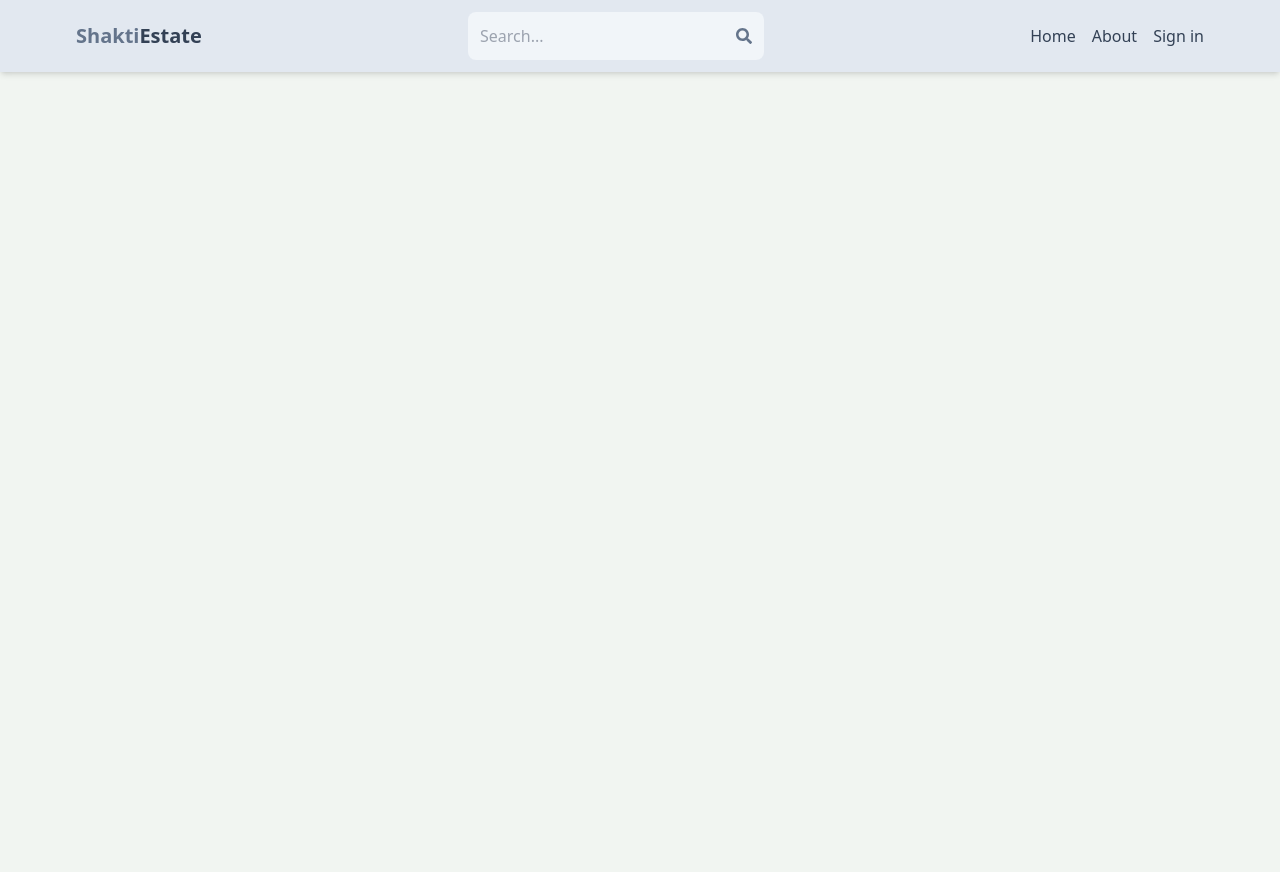
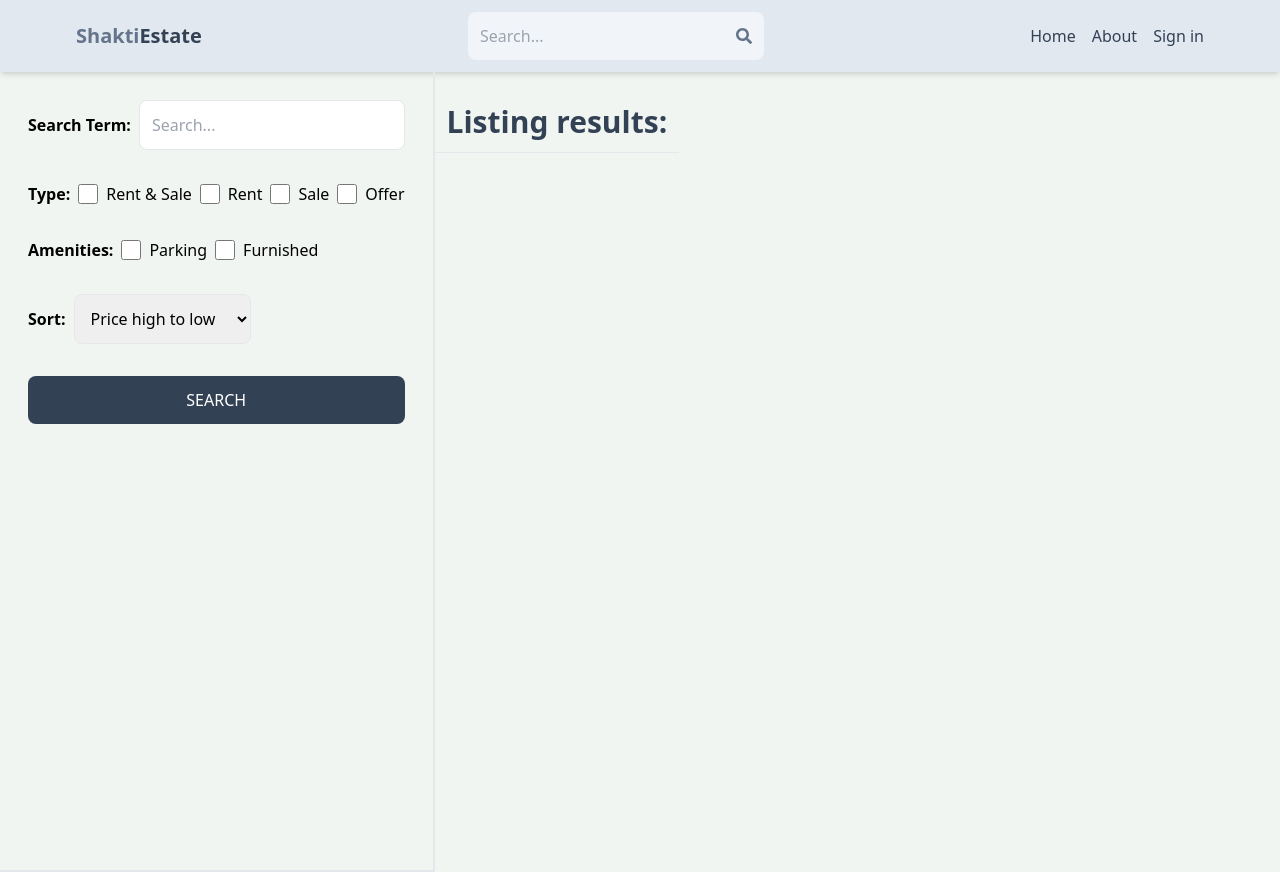
Before and after one commit to ShaktiShresth/mern-realestate, a React (Vite) app in the folder client/: page /search in a window 1280 px wide. Before the commit the page ends 800 px from the top, so only its background shows below. Built offline with nearby package versions, Linux system fonts and the light colour scheme; no server answers.

Commit message:
create search page ui

```diff
--- a/client/src/App.jsx
+++ b/client/src/App.jsx
@@ -9,6 +9,7 @@
 import CreateListing from "./pages/CreateListing";
 import UpdateListing from "./pages/UpdateListing";
 import Listing from "./pages/Listing";
+import Search from "./pages/Search";
 
 function App() {
   return (
@@ -19,6 +20,7 @@
         <Route path="/sign-in" element={<SignIn />} />
         <Route path="/sign-up" element={<SignUp />} />
         <Route path="/about" element={<About />} />
+        <Route path="/search" element={<Search />} />
         <Route path="/listing/:listingId" element={<Listing />} />
         <Route element={<PrivateRoute />}>
           <Route path="/profile" element={<Profile />} />
--- /dev/null
+++ b/client/src/pages/Search.jsx
@@ -0,0 +1,70 @@
+const Search = () => {
+  return (
+    <div className="flex flex-col md:flex-row">
+      <div className="p-7 border-b-2 md:border-r-2 md:min-h-screen">
+        <form className="flex flex-col gap-8">
+          <div className="flex items-center gap-2">
+            <label className="whitespace-nowrap font-semibold">
+              Search Term:
+            </label>
+            <input
+              type="text"
+              id="searchTerm"
+              placeholder="Search..."
+              className="border rounded-lg p-3 w-full"
+            />
+          </div>
+          <div className="flex gap-2 flex-wrap items-center">
+            <label className="font-semibold">Type:</label>
+            <div className="flex gap-2">
+              <input type="checkbox" id="all" className="w-5" />
+              <span>Rent & Sale</span>
+            </div>
+            <div className="flex gap-2">
+              <input type="checkbox" id="rent" className="w-5" />
+              <span>Rent</span>
+            </div>
+            <div className="flex gap-2">
+              <input type="checkbox" id="sale" className="w-5" />
+              <span>Sale</span>
+            </div>
+            <div className="flex gap-2">
+              <input type="checkbox" id="offer" className="w-5" />
+              <span>Offer</span>
+            </div>
+          </div>
+          <div className="flex gap-2 flex-wrap items-center">
+            <label className="font-semibold">Amenities:</label>
+            <div className="flex gap-2">
+              <input type="checkbox" id="parking" className="w-5" />
+              <span>Parking</span>
+            </div>
+            <div className="flex gap-2">
+              <input type="checkbox" id="furnished" className="w-5" />
+              <span>Furnished</span>
+            </div>
+          </div>
+          <div className="flex items-center gap-2">
+            <label className="font-semibold">Sort:</label>
+            <select id="sort_order" className="border rounded-lg p-3">
+              <option>Price high to low</option>
+              <option>Price low to hight</option>
+              <option>Latest</option>
+              <option>Oldest</option>
+            </select>
+          </div>
+          <button className="bg-slate-700 text-white p-3 rounded-lg uppercase hover:opacity-95">
+            Search
+          </button>
+        </form>
+      </div>
+      <div>
+        <h1 className="text-3xl font-semibold border-b p-3 text-slate-700 mt-5">
+          Listing results:
+        </h1>
+      </div>
+    </div>
+  );
+};
+
+export default Search;
```
